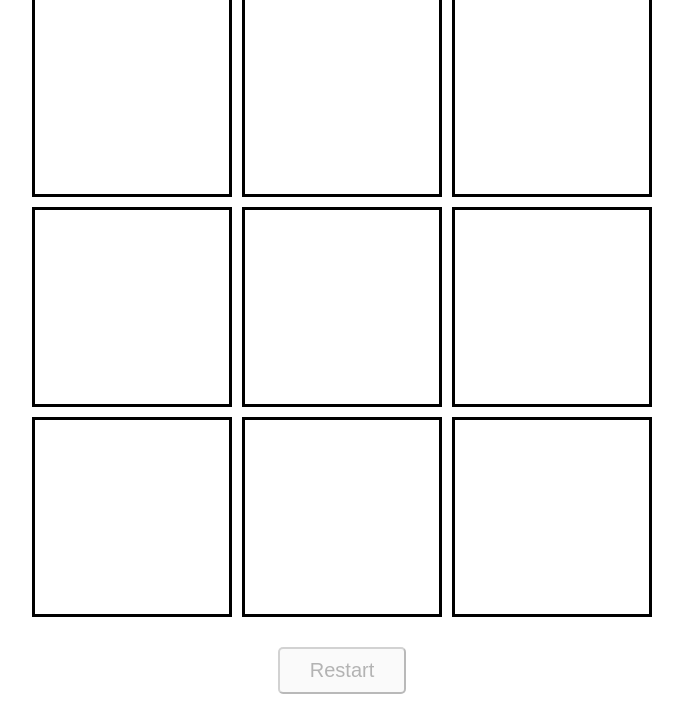
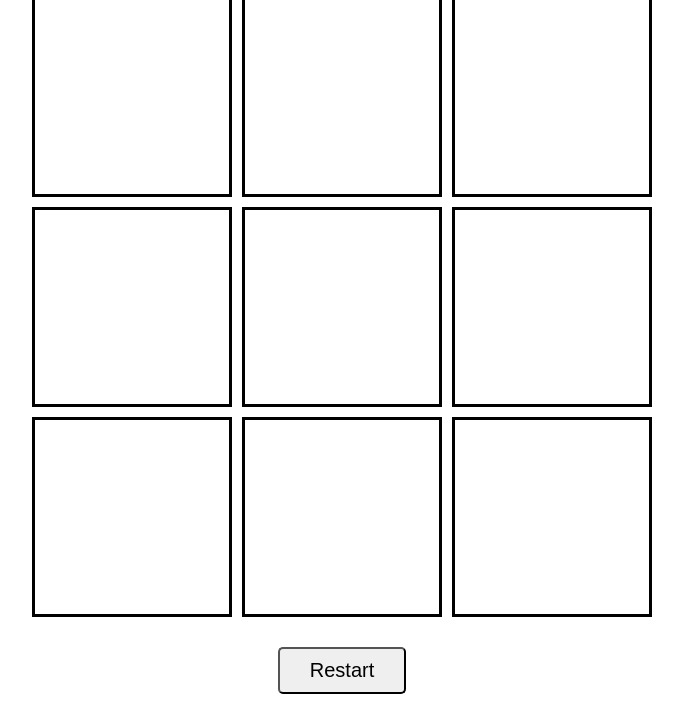
Before and after one commit to Dallair220/tic-tac-toe, a website: page index.html in a window 1280 px wide. Shown: the part 108-832 px from the top of the page, without its empty margins (298-981 px from the left). Drawn offline with Linux system fonts and the light colour scheme.

Commit message:
Edit restart button html

```diff
--- a/index.html
+++ b/index.html
@@ -22,6 +22,6 @@
       <div class="9"></div>
     </div>
     <h2>Someone won!</h2>
-    <button class="restart" disabled>Restart</button>
+    <button class="restart">Restart</button>
   </body>
 </html>
```
